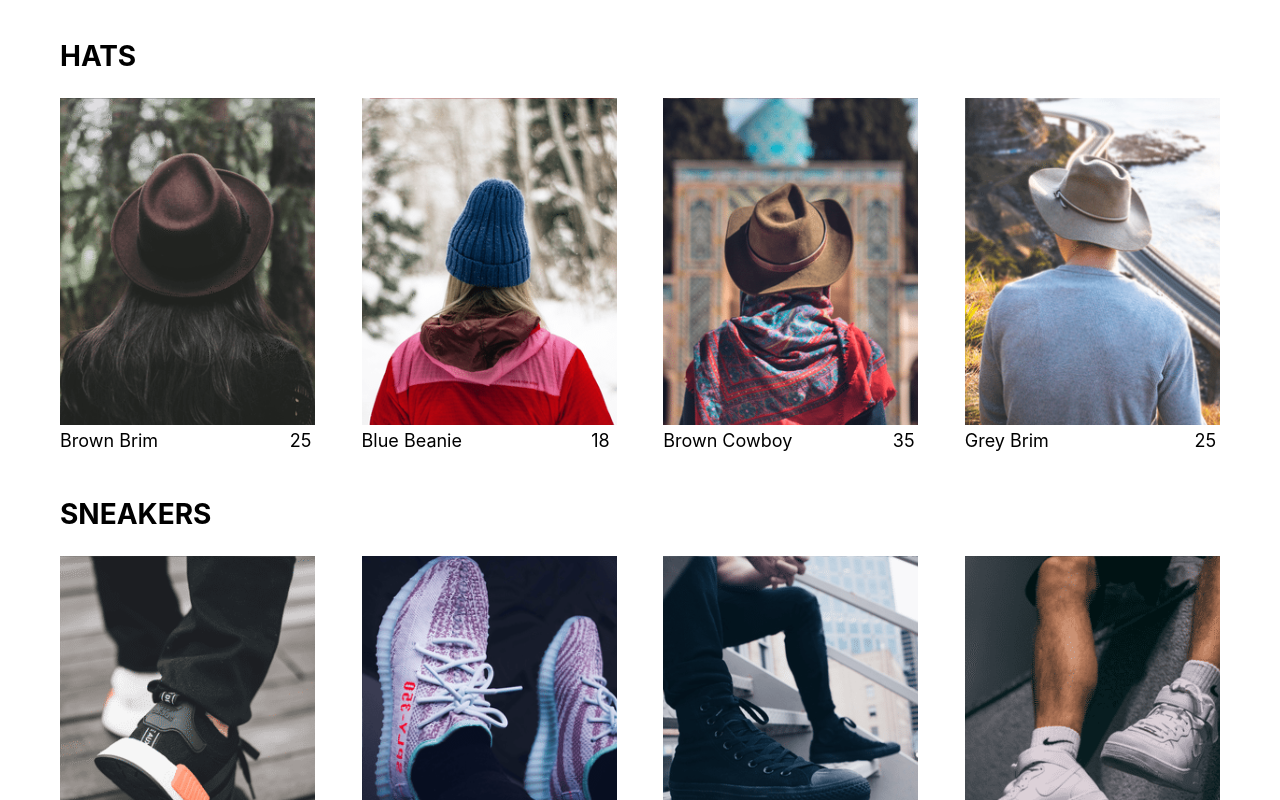
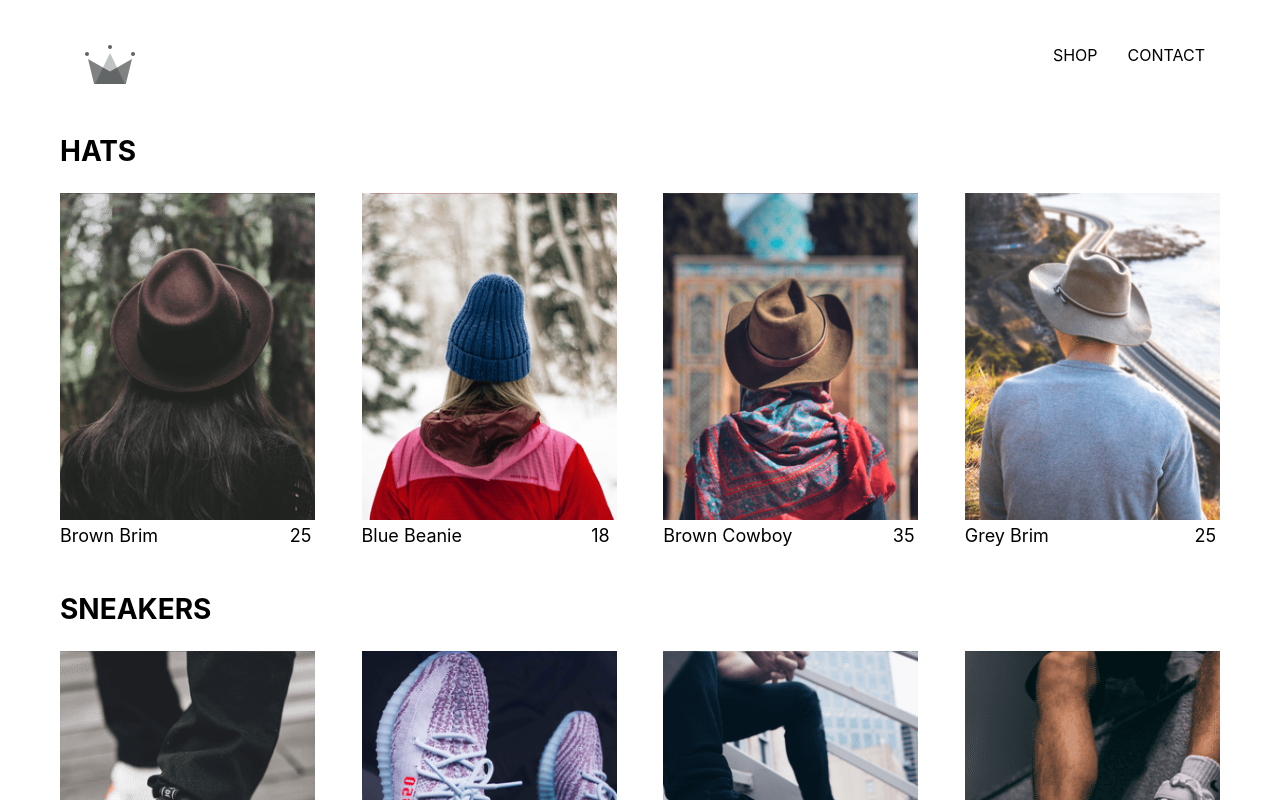
Before and after one commit to asaha718/ecommerce-react, a React (Create React App) app: page /shop in a window 1280 px wide. Shown: the top 800 px of the page. Built offline with nearby package versions, Linux system fonts and the light colour scheme.

Commit message:
impement header

```diff
--- a/src/App.css
+++ b/src/App.css
@@ -37,6 +37,11 @@
   }
 }
 
-body{
+body {
   padding: 20px 60px;
 }
+
+a {
+  text-decoration: none;
+  color: black;
+}
--- a/src/App.js
+++ b/src/App.js
@@ -3,12 +3,14 @@
 
 import "./App.css";
 
-import HomePage from "./pages/homepage"
+import HomePage from "./pages/homepage";
 import ShopPage from "./pages/shop/shop";
+import Header from "./components/header";
 
 function App() {
   return (
     <div>
+      <Header />
       <Switch>
         <Route exact path="/" component={HomePage} />
         <Route path="/shop" component={ShopPage} />
--- /dev/null
+++ b/src/components/header.jsx
@@ -0,0 +1,24 @@
+import React from "react";
+import { Link } from "react-router-dom";
+
+import { ReactComponent as Logo } from "../assets/crown.svg";
+
+import "../styles/header.scss";
+
+const Header = () => (
+  <div className="header">
+    <Link className="logo-container" to="/">
+      <Logo className="logo" />
+    </Link>
+    <div className="options">
+      <Link className="option" to="/shop">
+        SHOP
+      </Link>
+      <Link className="option" to="/shop">
+        CONTACT
+      </Link>
+    </div>
+  </div>
+);
+
+export default Header;
--- /dev/null
+++ b/src/styles/header.scss
@@ -0,0 +1,25 @@
+.header {
+  height: 70px;
+  width: 100%;
+  display: flex;
+  justify-content: space-between;
+  margin-bottom: 25px;
+
+  .logo-container {
+    height: 100%;
+    width: 70px;
+    padding: 25px;
+  }
+
+  .options {
+    width: 50%;
+    height: 100%;
+    display: flex;
+    align-items: center;
+    justify-content: flex-end;
+
+    .option {
+      padding: 10px 15px;
+    }
+  }
+}
```
Also changed, not shown: src/assets/crown.svg (added).
